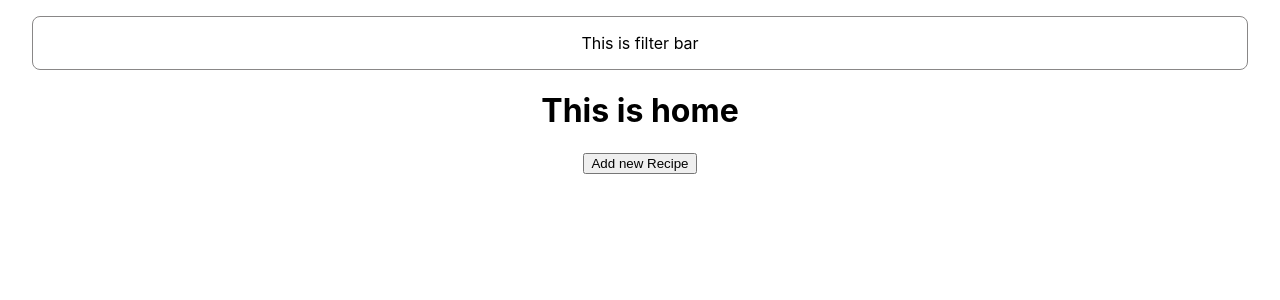
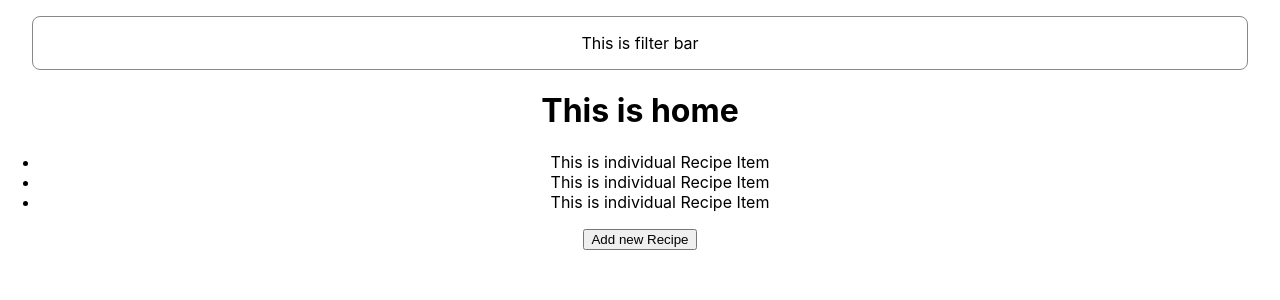
Before and after one commit to WadadParker/mcr5, a React (Create React App) app: page / in a window 1280 px wide. Shown: the top 300 px of the page. Built offline with nearby package versions, Linux system fonts and the light colour scheme.

Commit message:
feat: localStorage data persists

```diff
--- a/src/components/modal/RecipeModal.jsx
+++ b/src/components/modal/RecipeModal.jsx
@@ -6,7 +6,7 @@ import { RecipeContext } from "../../context/RecipeContext";
 
 export const RecipeModal=()=>
 {
-    const {state,dispatch}=useContext(RecipeContext);
+    const {state,dispatch,addRecipe}=useContext(RecipeContext);
     const {recipeInputs:{name,imageLink,cuisine,ingredients,instructions}}=state;
 
     return (
@@ -42,7 +42,7 @@ export const RecipeModal=()=>
                 </div>
 
                 <button className="close-button" onClick={()=>dispatch({type:"TOGGLE_MODAL",payload:false})}>Close</button>
-                <button className="submit-button" onClick={()=>dispatch({type:"TOGGLE_MODAL",payload:false})}>Submit</button>
+                <button className="submit-button" onClick={()=>addRecipe()}>Submit</button>
             </div>
         </div>
     )
--- /dev/null
+++ b/src/components/recipeItem/RecipeItem.jsx
@@ -0,0 +1,10 @@
+import "./recipeItem.css";
+
+export const RecipeItem=({item})=>
+{
+    return (
+        <div>
+            This is individual Recipe Item
+        </div>
+    )
+}
--- a/src/context/RecipeContext.js
+++ b/src/context/RecipeContext.js
@@ -39,11 +39,15 @@ export const RecipeProvider=({children})=>
 
 
             case "UPDATE_LOCALSTORAGE":
-                localStorage.setItem("recipes",recipes);
+                localStorage.setItem("recipes",JSON.stringify(recipes));
                 return recipe;
 
             case "ADD_RECIPE":
-                return {...recipe,recipes:[...recipe.recipes,payload],showModal:false};
+                return {...recipe,recipes:[...recipe.recipes,payload],showModal:false,recipeInputs:{name: "",
+                imageLink: "",
+                cuisine: "",
+                ingredients: [],
+                instructions: [],}};
 
 
             default:
@@ -64,12 +68,13 @@ export const RecipeProvider=({children})=>
 
     const fetchRecipes=()=>
     {
-        const recipes=localStorage.getItem("recipes");
-        if(recipes===null)
+        const storedRecipes=localStorage.getItem("recipes");
+        if(storedRecipes===null)
         {
             dispatch({type:"FETCH_RECIPES",payload:RecipeDb});
         }
         else {
+            const recipes = JSON.parse(storedRecipes);
             dispatch({type:"FETCH_RECIPES",payload:recipes});
         }
     }
@@ -90,7 +95,7 @@ export const RecipeProvider=({children})=>
     }
 
     return (
-        <RecipeContext.Provider value={{state,dispatch,fetchRecipes}}>
+        <RecipeContext.Provider value={{state,dispatch,fetchRecipes,addRecipe}}>
             {children}
         </RecipeContext.Provider>
     )
--- a/src/pages/home/Home.jsx
+++ b/src/pages/home/Home.jsx
@@ -1,20 +1,31 @@
 import "./home.css";
-import { useContext } from "react";
+import { useContext, useEffect } from "react";
 
 import { RecipeContext } from "../../context/RecipeContext";
 
 import { FilterBar } from "../../components/filterbar/FilterBar";
 import { RecipeModal } from "../../components/modal/RecipeModal";
+import { RecipeItem } from "../../components/recipeItem/RecipeItem";
 
 export const Home=()=>
 {
-    const {state,dispatch}=useContext(RecipeContext);
-    const {showModal}=state;
+    const {state,dispatch,fetchRecipes}=useContext(RecipeContext);
+    const {showModal,recipes}=state;
+
+    useEffect(()=>fetchRecipes(),[]);
+
     return (
         <div>
             {showModal && <RecipeModal />}
             <FilterBar />
             <h1>This is home</h1>
+            <ul>
+                {recipes?.map(item=>(
+                    <li key={item?.name}>
+                        <RecipeItem item={item} />
+                    </li>
+                ))}
+            </ul>
             <button onClick={()=>dispatch({type:"TOGGLE_MODAL",payload:true})}>Add new Recipe</button>
         </div>
     )
```
Also changed, not shown: src/components/recipeItem/recipeItem.css (added).
